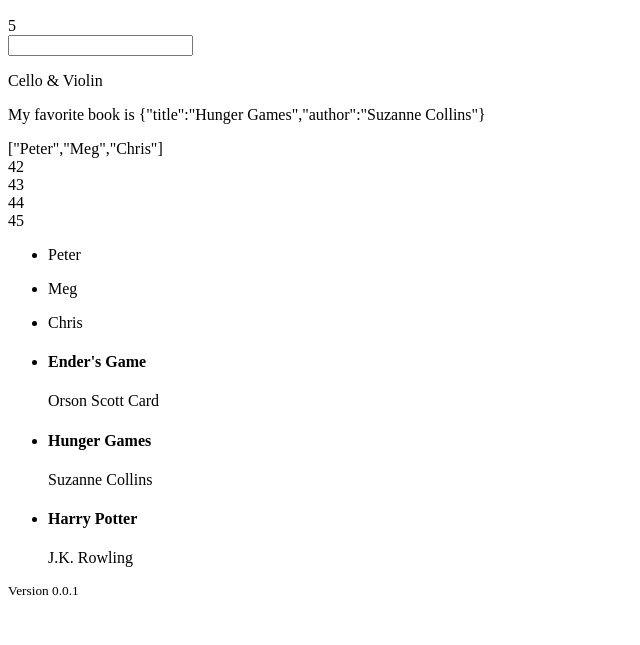
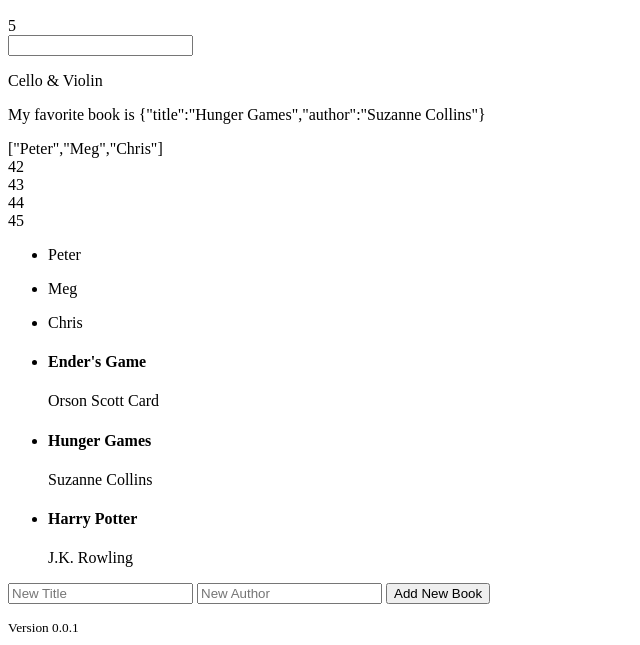
Before and after one commit to rcgmcloud/Intro-Angular, a website: page public/index.html in a window 1280 px wide. Shown: the part 155-800 px from the top of the page, without its empty margins (0-640 px from the left). Drawn offline with nearby package versions, Linux system fonts and the light colour scheme.

Commit message:
use BookService to add a new book

```diff
--- a/public/index.html
+++ b/public/index.html
@@ -29,6 +29,16 @@
           <p> {{ book.author }} </p>
         </li>
       </ul>
+      <form action="submit">
+        <input ng-model="newBookTitle" type="text" placeholder="New Title" name="New Title">
+        <input ng-model="newBookAuthor" type="text" placeholder="New Author" name="New Author">
+        <button
+          ng-click="addBook(newBookTitle, newBookAuthor)"
+          type='button'
+          name='button'>
+          Add New Book
+        </button>
+      </form>
 
       <script type="text/javascript" src="/js/main.js" ></script>
       <script type="text/javascript" src="/js/constants.js" ></script>
--- a/public/js/myController.controller.js
+++ b/public/js/myController.controller.js
@@ -8,6 +8,7 @@
       $scope.characters = CharacterVersionFactory;
       $scope.books = BookService.getBooks();
       $scope.book = BookService.getBook(1);
+      $scope.addBook = BookService.addBook;
 
   }]);
 })();
--- a/public/js/services.js
+++ b/public/js/services.js
@@ -28,6 +28,12 @@
         return books[index];
       };
 
+      this.addBook = function(title, author) {
+        books.push({
+          title: title,
+          author: author
+        });
+      };
     });
 
 })();
```
